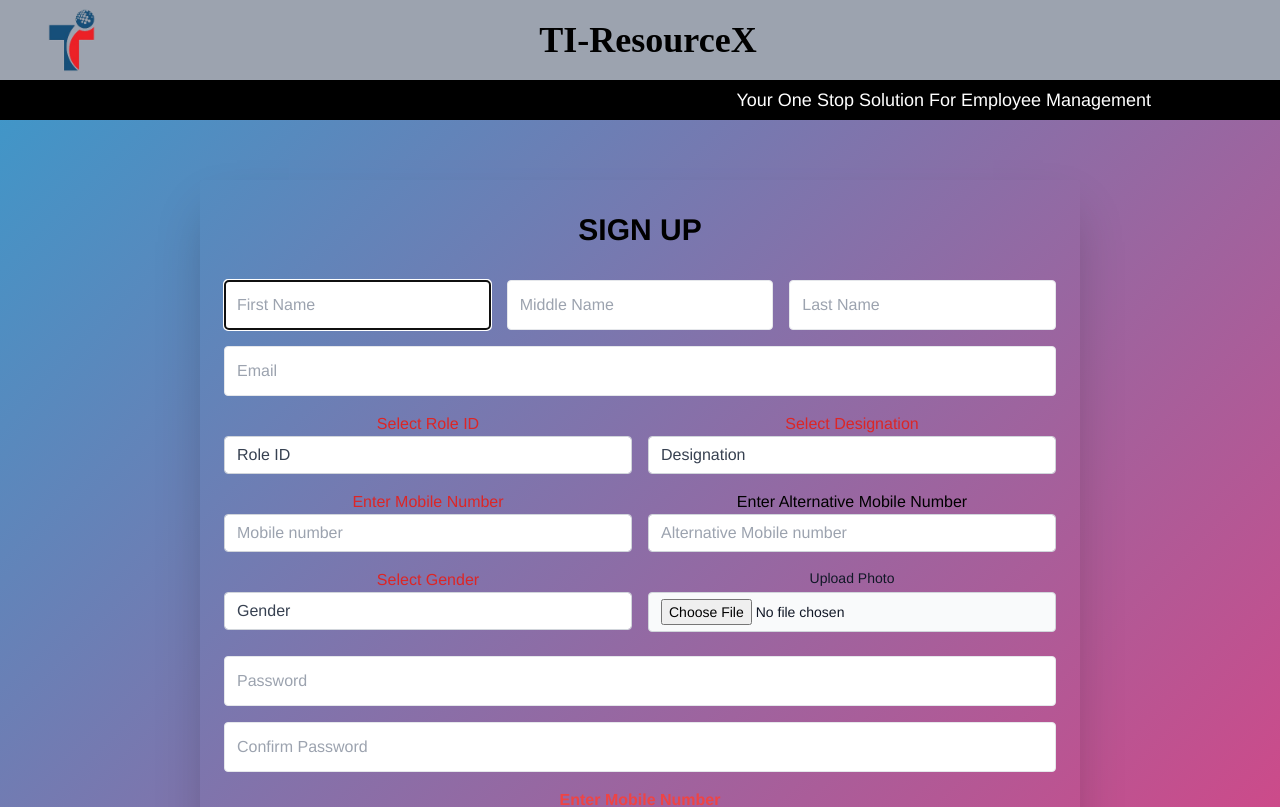
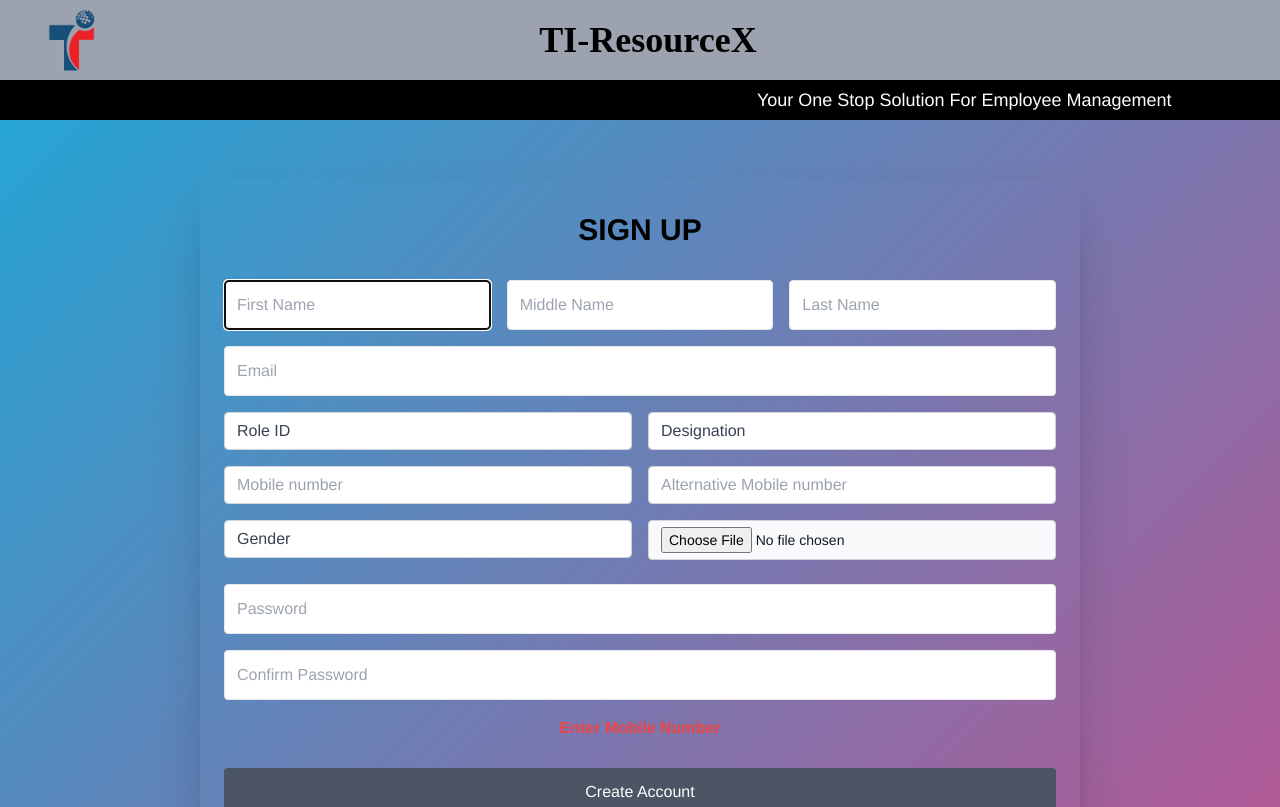
Before and after one commit to mayursuhasiya1/ti-resourceX, a React (Create React App) app: page /signup in a window 1280 px wide. Shown: the top 807 px of the page. Built offline with nearby package versions, Linux system fonts and the light colour scheme.

Commit message:
changes in singup

```diff
--- a/src/components/Signup.js
+++ b/src/components/Signup.js
@@ -306,11 +306,11 @@
                     {/* role id */}
                     <div class="flex flex-wrap -mx-2  ">
                       <div class="w-full md:w-1/2 px-2 ">
-                        {typeof roleId == "undefined" ? (
+                        {/* {typeof roleId == "undefined" ? (
                           <p className="text-red-600">Select Role ID</p>
                         ) : (
                           " "
-                        )}
+                        )} */}
                         <select
                           required
                           value={roleId}
@@ -343,11 +343,11 @@
                       </div>
                       {/* designation */}
                       <div class="w-full md:w-1/2 px-2 ">
-                        {typeof designation == "undefined" ? (
+                        {/* {typeof designation == "undefined" ? (
                           <p className="text-red-600">Select Designation</p>
                         ) : (
                           " "
-                        )}
+                        )} */}
 
                         <select
                           onChange={(e) => setDesignation(e.target.value)}
@@ -383,7 +383,7 @@
                     {/* mobile number */}
                     <div class="flex flex-wrap -mx-2  ">
                       <div class="w-full md:w-1/2 px-2 ">
-                        {primaryMobile == "" ? (
+                        {/* {primaryMobile == "" ? (
                           <p className="text-red-600">Enter Mobile Number</p>
                         ) : validMob ? (
                           " "
@@ -391,7 +391,7 @@
                           <p className="text-red-600">
                             Enter Valid Mobile Number
                           </p>
-                        )}
+                        )} */}
 
                         <input
                           type="tel"
@@ -421,7 +421,7 @@
                       </div>
                       {/* alternative mobile number */}
                       <div class="w-full md:w-1/2 px-2 ">
-                        {alternativeMobile == "" ? (
+                        {/* {alternativeMobile == "" ? (
                           <p className="text-black">
                             Enter Alternative Mobile Number
                           </p>
@@ -431,7 +431,7 @@
                           <p className="text-red">
                             Enter Valid Alternative Mobile Number
                           </p>
-                        )}
+                        )} */}
                         <input
                           type="tel"
                           autoComplete="off"
@@ -461,11 +461,11 @@
                     {/*gender */}
                     <div class="flex flex-wrap -mx-2  ">
                       <div class="w-full md:w-1/2 px-2 ">
-                        {typeof gender == "undefined" ? (
+                        {/* {typeof gender == "undefined" ? (
                           <p className="text-red-600">Select Gender</p>
                         ) : (
                           " "
-                        )}
+                        )} */}
                         <select
                           value={gender}
                           onChange={(e) => setGender(e.target.value)}
@@ -498,12 +498,12 @@
                       </div>
                       {/* image */}
                       <div class="w-full md:w-1/2 px-2 ">
-                        <label
+                        {/* <label
                           class="block mb-1 text-sm font-medium text-gray-900 dark:text-gray-300 "
                           for="file_input"
                         >
                           Upload Photo
-                        </label>
+                        </label> */}
                         <input
                           class="block w-full text-sm rounded text-gray-900 bg-gray-50 px-3 py-1.5
                       rounded border border-gray-300 cursor-pointer dark:text-gray-400
```
